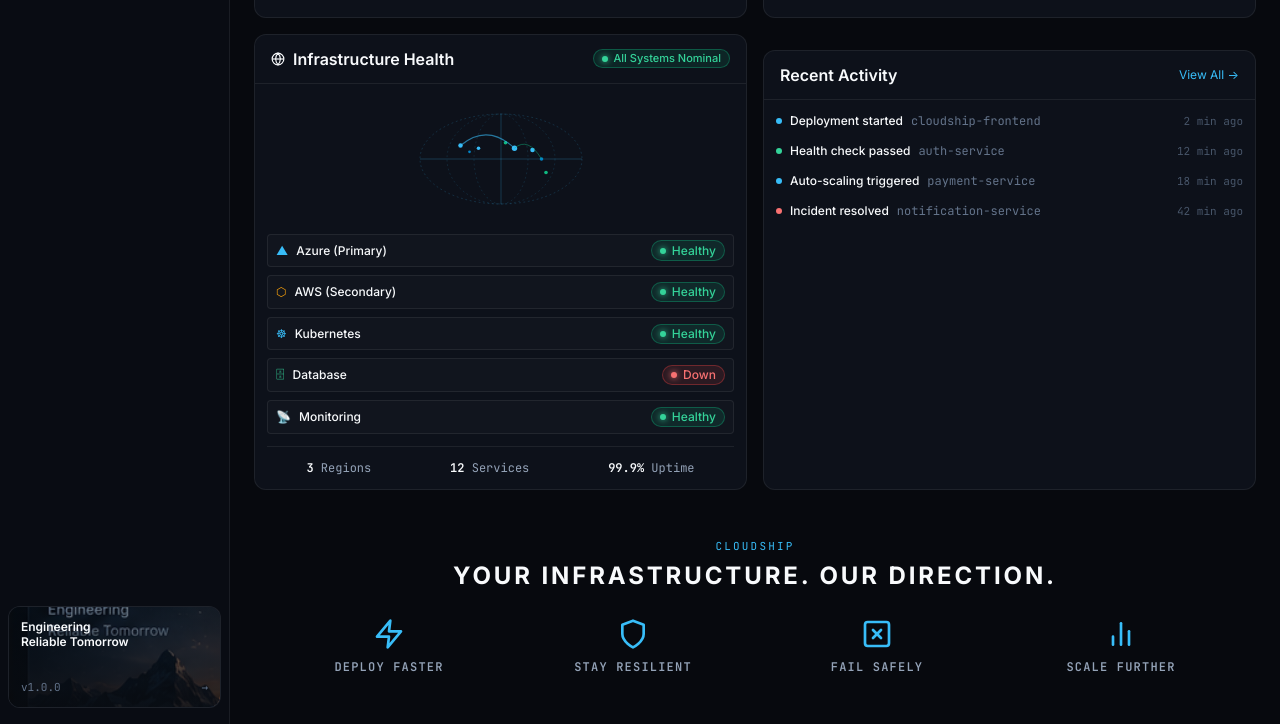
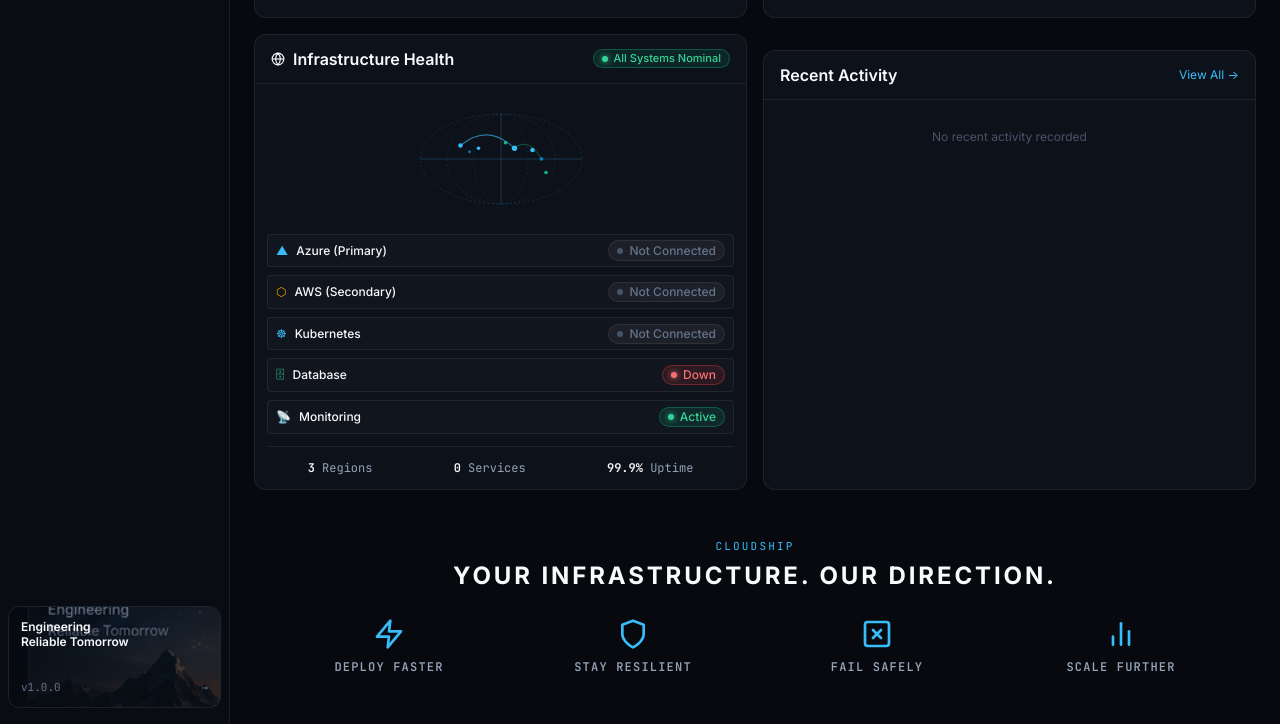
Before and after one commit to Aashu31/Cloudship, a plain HTML site: page frontend/index.html in a window 1280 px wide. Shown: the part 1078-1802 px from the top of the page. Drawn offline with Linux system fonts and the light colour scheme; no server answers.

Commit message:
fix(ui): resolve audit warnings with honest standby states and clean activity empty state

```diff
--- a/frontend/index.html
+++ b/frontend/index.html
@@ -577,7 +577,7 @@
                     <span style="color: var(--accent-highlight);">▲</span>
                     <span>Azure (Primary)</span>
                   </div>
-                  <span class="status-pill success"><span class="status-dot"></span>Healthy</span>
+                  <span class="status-pill standby"><span class="status-dot"></span>Not Connected</span>
                 </div>
 
                 <div class="infra-service-item">
@@ -585,7 +585,7 @@
                     <span style="color: #F59E0B;">⬡</span>
                     <span>AWS (Secondary)</span>
                   </div>
-                  <span class="status-pill success"><span class="status-dot"></span>Healthy</span>
+                  <span class="status-pill standby"><span class="status-dot"></span>Not Connected</span>
                 </div>
 
                 <div class="infra-service-item">
@@ -593,7 +593,7 @@
                     <span style="color: #38BDF8;">☸</span>
                     <span>Kubernetes</span>
                   </div>
-                  <span class="status-pill success"><span class="status-dot"></span>Healthy</span>
+                  <span class="status-pill standby"><span class="status-dot"></span>Not Connected</span>
                 </div>
 
                 <div class="infra-service-item">
@@ -609,14 +609,14 @@
                     <span style="color: #A78BFA;">📡</span>
                     <span>Monitoring</span>
                   </div>
-                  <span class="status-pill success"><span class="status-dot"></span>Healthy</span>
+                  <span class="status-pill success"><span class="status-dot"></span>Active</span>
                 </div>
               </div>
 
               <!-- Bottom Stats -->
               <div class="infra-meta-strip">
                 <div><strong>3</strong> Regions</div>
-                <div><strong id="stat-services-count">12</strong> Services</div>
+                <div><strong id="stat-services-count">0</strong> Services</div>
                 <div><strong>99.9%</strong> Uptime</div>
               </div>
             </div>
@@ -632,40 +632,8 @@
             </div>
             <div class="panel-body">
               <div class="activity-list" id="activity-list">
-                <div class="activity-item">
-                  <div class="activity-left">
-                    <span class="activity-dot blue"></span>
-                    <span class="activity-action">Deployment started</span>
-                    <span class="activity-target">cloudship-frontend</span>
-                  </div>
-                  <span class="activity-time">2 min ago</span>
-                </div>
-
-                <div class="activity-item">
-                  <div class="activity-left">
-                    <span class="activity-dot green"></span>
-                    <span class="activity-action">Health check passed</span>
-                    <span class="activity-target">auth-service</span>
-                  </div>
-                  <span class="activity-time">12 min ago</span>
-                </div>
-
-                <div class="activity-item">
-                  <div class="activity-left">
-                    <span class="activity-dot blue"></span>
-                    <span class="activity-action">Auto-scaling triggered</span>
-                    <span class="activity-target">payment-service</span>
-                  </div>
-                  <span class="activity-time">18 min ago</span>
-                </div>
-
-                <div class="activity-item">
-                  <div class="activity-left">
-                    <span class="activity-dot red"></span>
-                    <span class="activity-action">Incident resolved</span>
-                    <span class="activity-target">notification-service</span>
-                  </div>
-                  <span class="activity-time">42 min ago</span>
+                <div class="empty-state" style="padding: var(--space-4) var(--space-2);">
+                  <div style="color: var(--text-dim); font-size: var(--font-caption);">No recent activity recorded</div>
                 </div>
               </div>
             </div>
```
